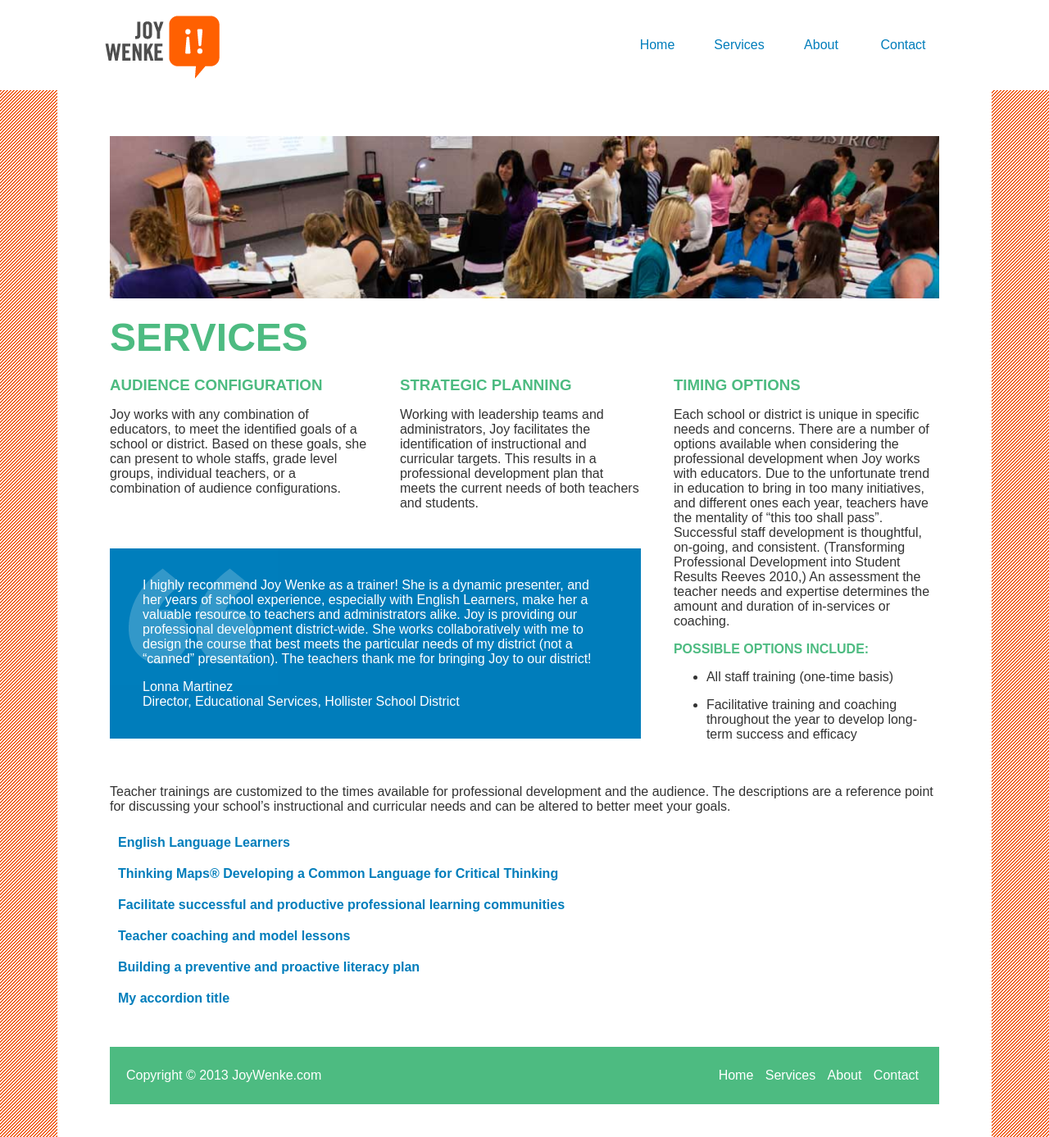
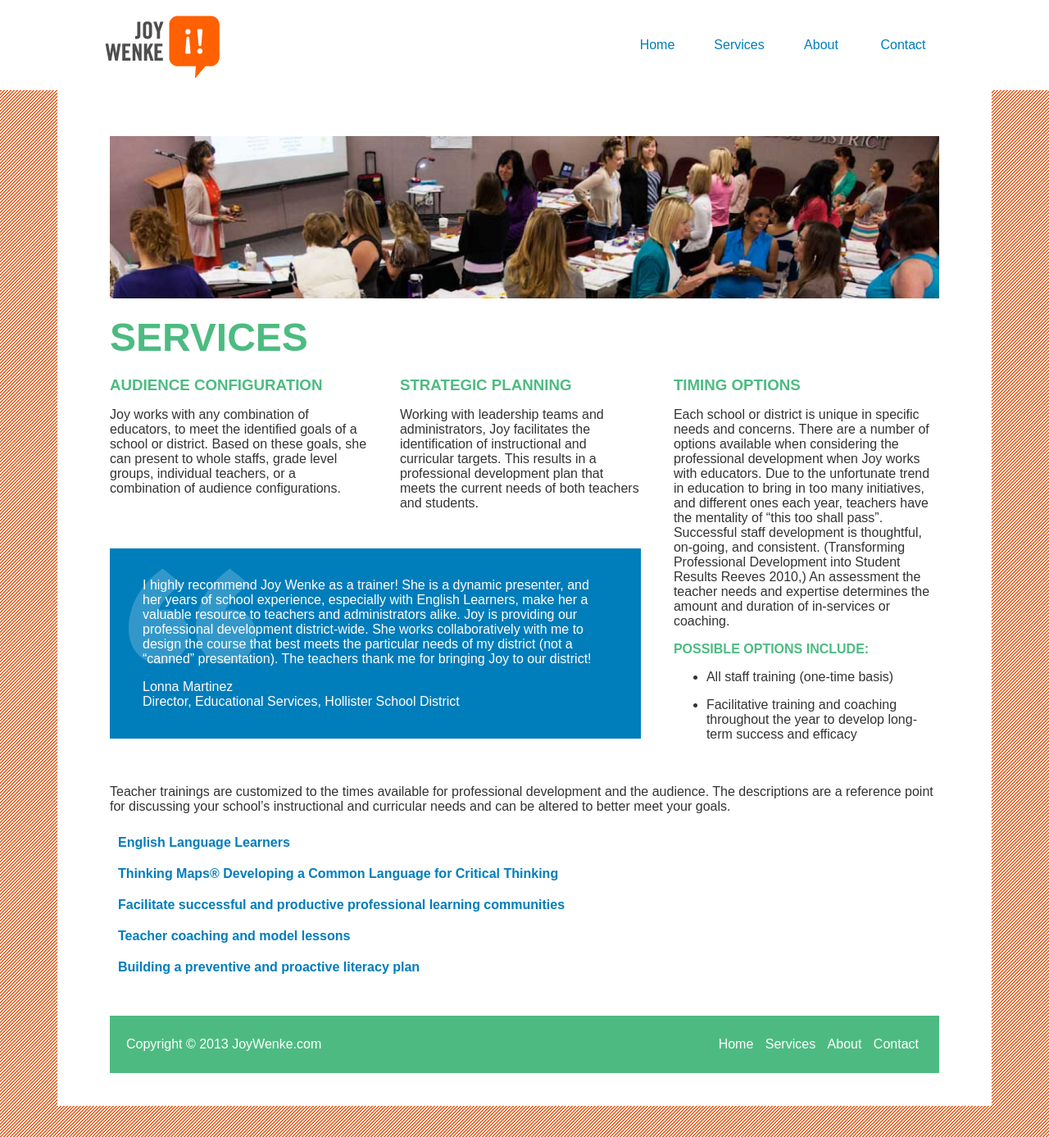
Before and after one commit to JoyWenke/joywenke.github.com, a Jekyll site: the page built from services/index.html, in a window 1280 px wide. Shown: the whole page at 82% size. Built offline with Jekyll 4.4.1, drawn with Linux system fonts in a browser that asks for light colours; Markdown is read by kramdown in place of the engine named in the settings.

Commit message:
Updated accordions.yml

```diff
--- a/_data/accordions.yml
+++ b/_data/accordions.yml
@@ -21,8 +21,3 @@
     - text: "The Five BIG researched based ideas of Literacy: teaching what is important"
     - text: "Early literacy training"
     - text: "<a href='https://dibels.org/'>DIBELS</a> Trainer (Dynamic Indicators of Basic Early Literacy Skills)"
-
-- title: "My accordion title"
-  bullets:
-    - text: "My bullet text"
-    - text: "Another bullet"
```
